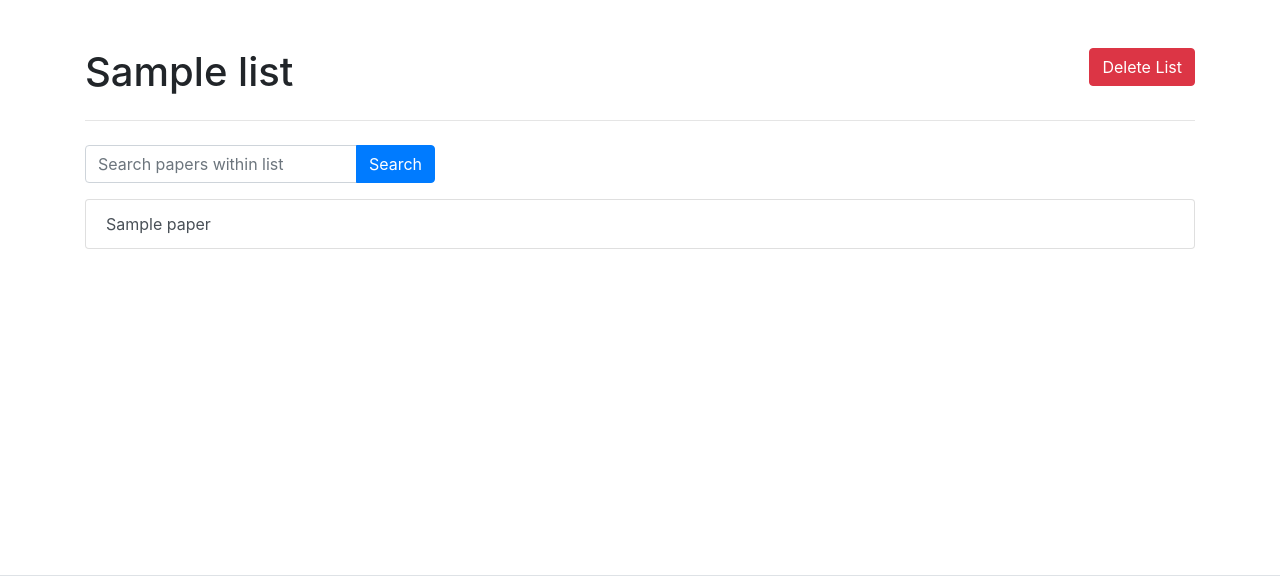
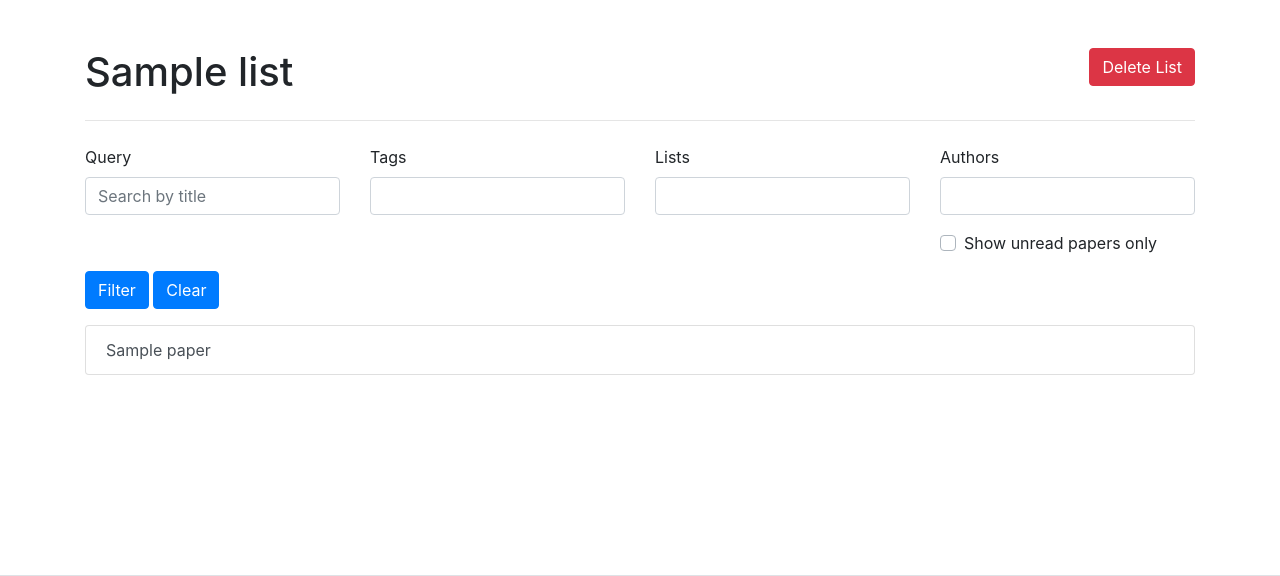
Before and after one commit to scivarolo/research-assistant, a Django app: page /lists/1/ in a window 1280 px wide. Shown: the part 56-632 px from the top of the page. Run offline with Django 3.2, Linux system fonts and the light colour scheme; a user stored in the database is signed in; tables that the repository leaves empty hold one stand-in row (values such as "Sample post"); some libraries are stand-ins or nearby versions.

Commit message:
Include filter form on single list view

```diff
--- a/research_assistant/templates/lists/single.html
+++ b/research_assistant/templates/lists/single.html
@@ -1,5 +1,12 @@
 {% extends 'index.html' %}
 {% load crispy_forms_tags %}
+
+{% block css %}
+  {{ filter_form.media.css }}
+{% endblock css %}
+{% block js %}
+  {{ filter_form.media.js }}
+{% endblock js %}
 
 {% block content %}
 <div class="row">
@@ -28,18 +35,18 @@
 <hr class="mb-4">
 
 <div class="row">
-  <div class="col col-md-4">
-    <form method="post">
+  <div class="col">
+    <form method="post" id="filter_form">
       {% csrf_token %}
-      {% crispy search_form %}
+      {% crispy filter_form %}
     </form>
   </div>
 </div>
 
 <div class="row">
   <div class="col">
-  {% if query and list.paper_set.all|length == 0 %}
-    <p>No papers in this list match "{{query}}". <a class="btn btn-sm btn-secondary" href="{% url 'research_assistant:single_list' list.id %}">Clear Search</a></p>
+  {% if list.paper_set.all|length == 0 %}
+    <p>No papers in this list match. <a class="btn btn-sm btn-secondary" href="{% url 'research_assistant:single_list' list.id %}">Clear Search</a></p>
   {% else %}
     {% if query %}<p>Search results for "{{query}}" <a class="btn btn-sm btn-secondary" href="{% url 'research_assistant:single_list' list.id %}">Clear Search</a>{% endif %}
     <ul class="list-group">
--- a/research_assistant/views/lists.py
+++ b/research_assistant/views/lists.py
@@ -5,7 +5,7 @@ from django.http import HttpResponseRedirect
 from django.shortcuts import render, reverse
 from django.db.models import Prefetch
 
-from research_assistant.forms import ListForm, SearchForm
+from research_assistant.forms import ListForm, SearchForm, PaperFilterForm
 from research_assistant.models import List, Paper
 
 
@@ -40,29 +40,60 @@ def single_list(request, list_id):
 
     the_list = List.objects.get(pk=list_id, user=request.user)
     template = "lists/single.html"
-    context = {"search_form": SearchForm(placeholder="Search papers within list")}
+    context = {
+        "search_form": SearchForm(placeholder="Search papers within list"),
+        "filter_form": PaperFilterForm(user=request.user, current_list=list_id)
+    }
 
-    # if searching
-    if request.POST.get("query"):
-        query = request.POST["query"]
-        if query is not None:
-            context["query"] = query
-            # Prefetch the papers in the query
-            papers = Paper.objects.filter(title__contains=query, user=request.user)
-            the_list = (
-                List.objects.filter(pk=list_id, user=request.user)
-                .prefetch_related(Prefetch("paper_set", queryset=papers))
-                .get()
-            )
+    # The filter form is being cleared
+    if request.POST.get("clear"):
+        pass
+
+    # if saving edit
+    elif request.POST.get("name"):
+        the_list.name = request.POST["name"]
+        the_list.save()
+
+    # Filter the papers within the list
+    elif request.method == "POST":
+        data = request.POST.copy()
+        query = data.get("query")
+        tags = data.getlist("tags") if data.getlist("tags") else ""
+        lists = data.getlist("lists") if data.getlist("lists") else ""
+        authors = data.getlist("authors") if data.getlist("authors") else ""
+        is_unread = data.get("is_unread")
+
+        papers = Paper.objects.filter(user=request.user)
+
+        if query != "":
+            papers = papers.filter(title__contains=query)
+
+        if tags != "":
+            for tag in tags:
+                papers = papers.filter(tags__id=tag)
+
+        if lists != "":
+            for the_list in lists:
+                papers = papers.filter(lists__id=the_list)
+
+        if authors != "":
+            for author in authors:
+                papers = papers.filter(authors_id=author)
+
+        if is_unread is not None:
+            papers = papers.filter(is_read=False)
+
+        the_list = (
+            List.objects.filter(pk=list_id, user=request.user)
+            .prefetch_related(Prefetch("paper_set", queryset=papers))
+            .get()
+        )
+        context["filter_form"] = PaperFilterForm(data=data, user=request.user, current_list=list_id)
 
     # if requesting edit
     elif request.method == "GET" and request.GET.get("edit"):
         context["edit_list_form"] = ListForm(instance=the_list)
 
-    # if saving edit
-    elif request.POST.get("name"):
-        the_list.name = request.POST["name"]
-        the_list.save()
 
     context["list"] = the_list
 
--- a/research_assistant/views/papers.py
+++ b/research_assistant/views/papers.py
@@ -11,7 +11,7 @@ from research_assistant.forms import SearchForm, PaperFilterForm
 @login_required
 def all_papers(request):
     """Displays a list of all papers."""
-    print(request)
+
     papers = Paper.objects.filter(user=request.user)
     search_form = SearchForm(placeholder="Search by title, tag, or author")
     context = {
```
